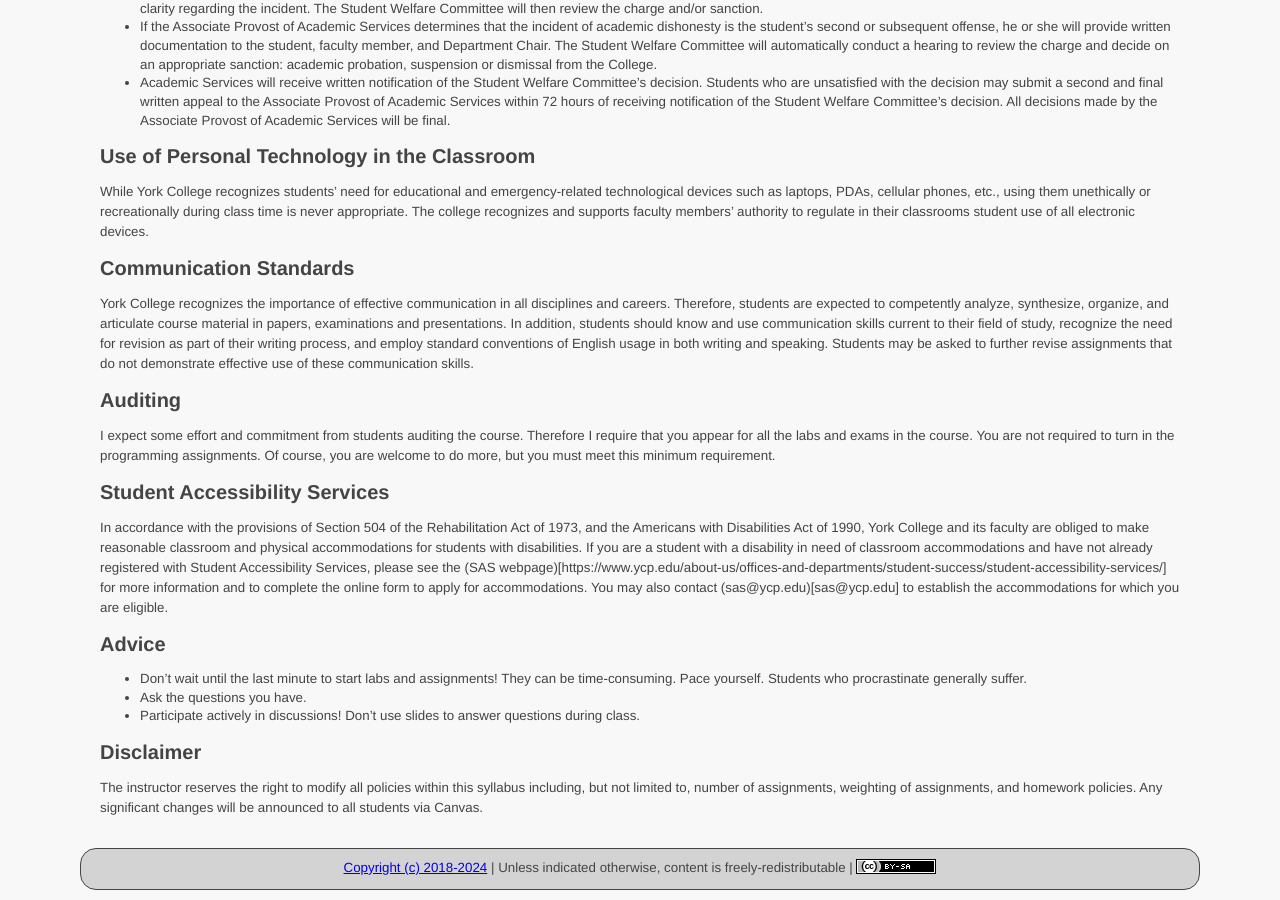
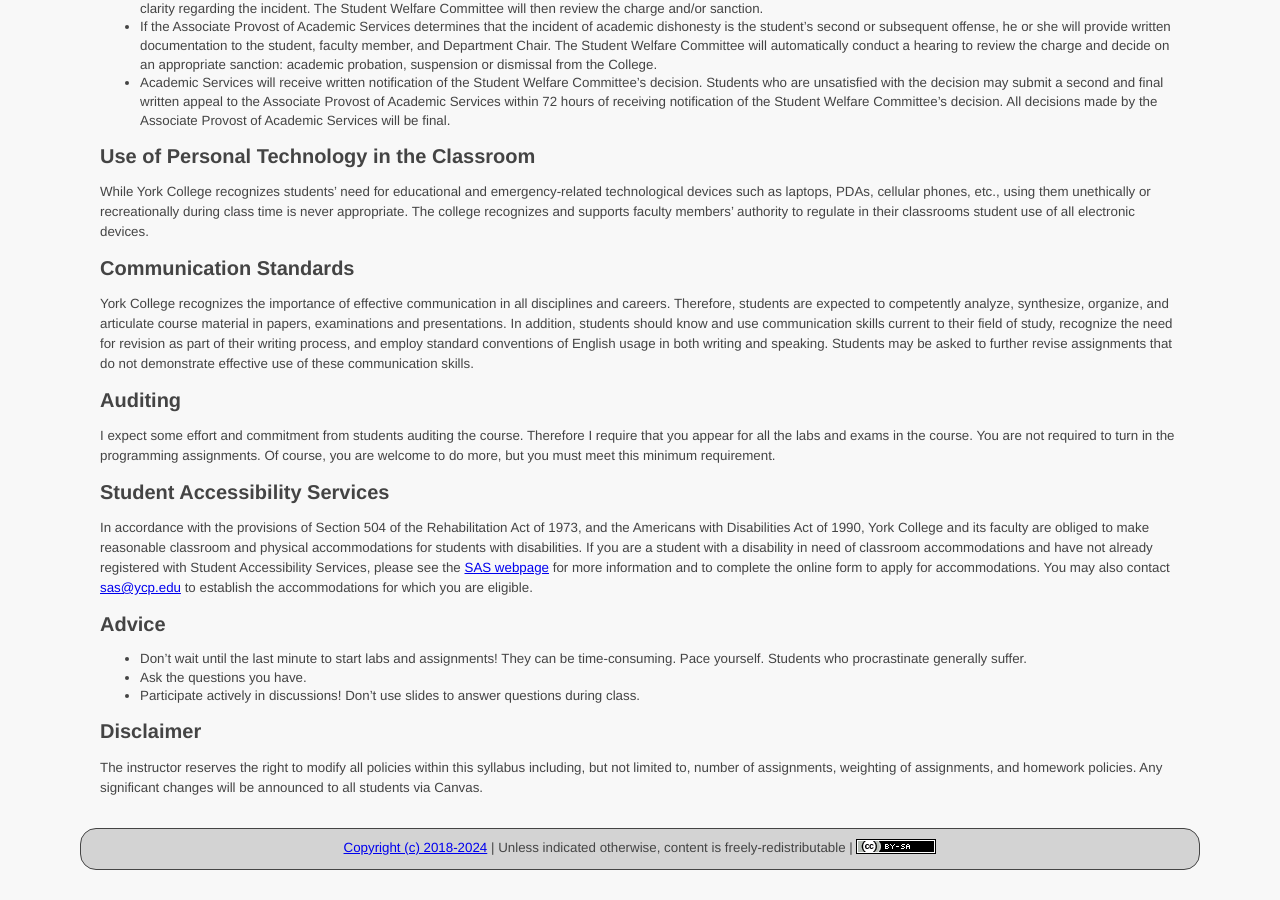
Before and after one commit to ycpcs/cs335-spring2024, a Jekyll site: the page built from syllabus/index.md, in a window 1280 px wide and 900 px high, scrolled down 4337 px. Built offline with Jekyll 4.4.1, drawn with Linux system fonts in a browser that asks for light colours.

Commit message:
Update links

```diff
--- a/syllabus/index.md
+++ b/syllabus/index.md
@@ -231,7 +231,7 @@ I expect some effort and commitment from students auditing the course. Therefore
 Student Accessibility Services
 -----------------
 
-In accordance with the provisions of Section 504 of the Rehabilitation Act of 1973, and the Americans with Disabilities Act of 1990, York College and its faculty are obliged to make reasonable classroom and physical accommodations for students with disabilities. If you are a student with a disability in need of classroom accommodations and have not already registered with Student Accessibility Services, please see the (SAS webpage)[https://www.ycp.edu/about-us/offices-and-departments/student-success/student-accessibility-services/] for more information and to complete the online form to apply for accommodations. You may also contact (sas@ycp.edu)[sas@ycp.edu] to establish the accommodations for which you are eligible.
+In accordance with the provisions of Section 504 of the Rehabilitation Act of 1973, and the Americans with Disabilities Act of 1990, York College and its faculty are obliged to make reasonable classroom and physical accommodations for students with disabilities. If you are a student with a disability in need of classroom accommodations and have not already registered with Student Accessibility Services, please see the [SAS webpage](https://www.ycp.edu/about-us/offices-and-departments/student-success/student-accessibility-services/) for more information and to complete the online form to apply for accommodations. You may also contact [sas@ycp.edu](sas@ycp.edu) to establish the accommodations for which you are eligible.
 
 Advice
 -----------------
```
